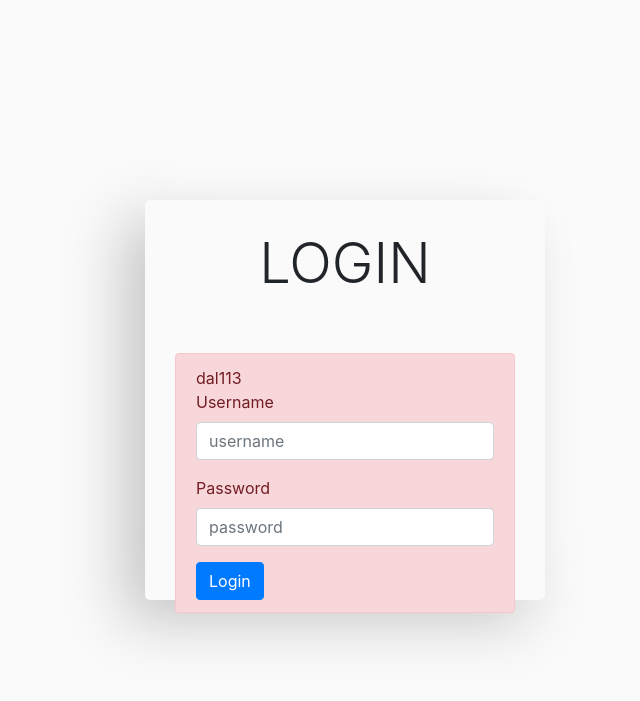
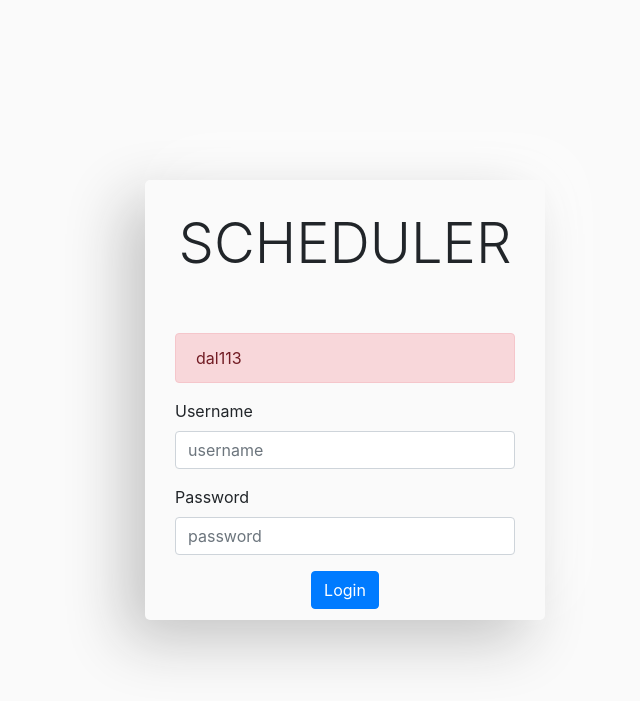
Before and after one commit to ChristopherKevinHamdajani/INFO263_project, a PHP site: page /login.php?error=dal113 in a window 1280 px wide. Shown: the top 701 px of the page, without its empty margins (295-935 px from the left). Run offline with PHP 8.4, Linux system fonts and the light colour scheme.

Commit message:
fix the login page

```diff
--- a/login.php
+++ b/login.php
@@ -8,22 +8,26 @@ include "server.php";
 <head>
     <meta charset="UTF-8">
     <meta name="viewport" content="width=device-width, initial-scale=1.0">
-    <title>Login page</title>
+    <title>Event Scheduler Login page</title>
 
     <link rel="stylesheet" href="https://stackpath.bootstrapcdn.com/bootstrap/4.3.1/css/bootstrap.min.css" integrity="sha384-ggOyR0iXCbMQv3Xipma34MD+dH/1fQ784/j6cY/iJTQUOhcWr7x9JvoRxT2MZw1T" crossorigin="anonymous">
     <link rel="stylesheet" href="style.css">
+
 </head>
 <body id="loginPage">
-<div id="loginBox" class="d-flex justify-content-center align">
+
+
+<div id="loginBox" class="d-flex justify-content-center align" style="min-height: 55vh">
     <form class=""
           action="login.php"
           method="post"
-          style="width: 30rem">
-        <h1 class="text-center pb-5 display-4">LOGIN</h1>
+          style="width: 50rem">
+        <h1 class="text-center pb-5 display-4">SCHEDULER</h1>
         <?php if ($_GET['error']) {?>
-        <div class="alert alert-danger" role="alert">
-            <?=$_GET['error']?>
-            <?php } ?>
+            <div class="alert alert-danger" role="alert">
+                <?=$_GET['error']?>
+            </div>
+                <?php } ?>
             <div class="mb-3">
                 <label for="exampleInputEmail1" class="form-label">Username</label>
                 <input type="text" name="username" placeholder="username" required class="form-control" id="exampleInputEmail1" aria-describedby="emailHelp">
@@ -32,7 +36,10 @@ include "server.php";
                 <label for="exampleInputPassword1" class="form-label">Password</label>
                 <input type="password" name="password" placeholder="password" required class="form-control" id="exampleInputPassword1">
             </div>
-            <button type="submit" class="btn btn-primary">Login</button>
+            <div class="text-center">
+                <button type="submit" class="btn btn-primary">Login</button>
+            </div>
+
     </form>
     <?php
     if (isset($_POST['username']) && isset($_POST['password'])) {
```
